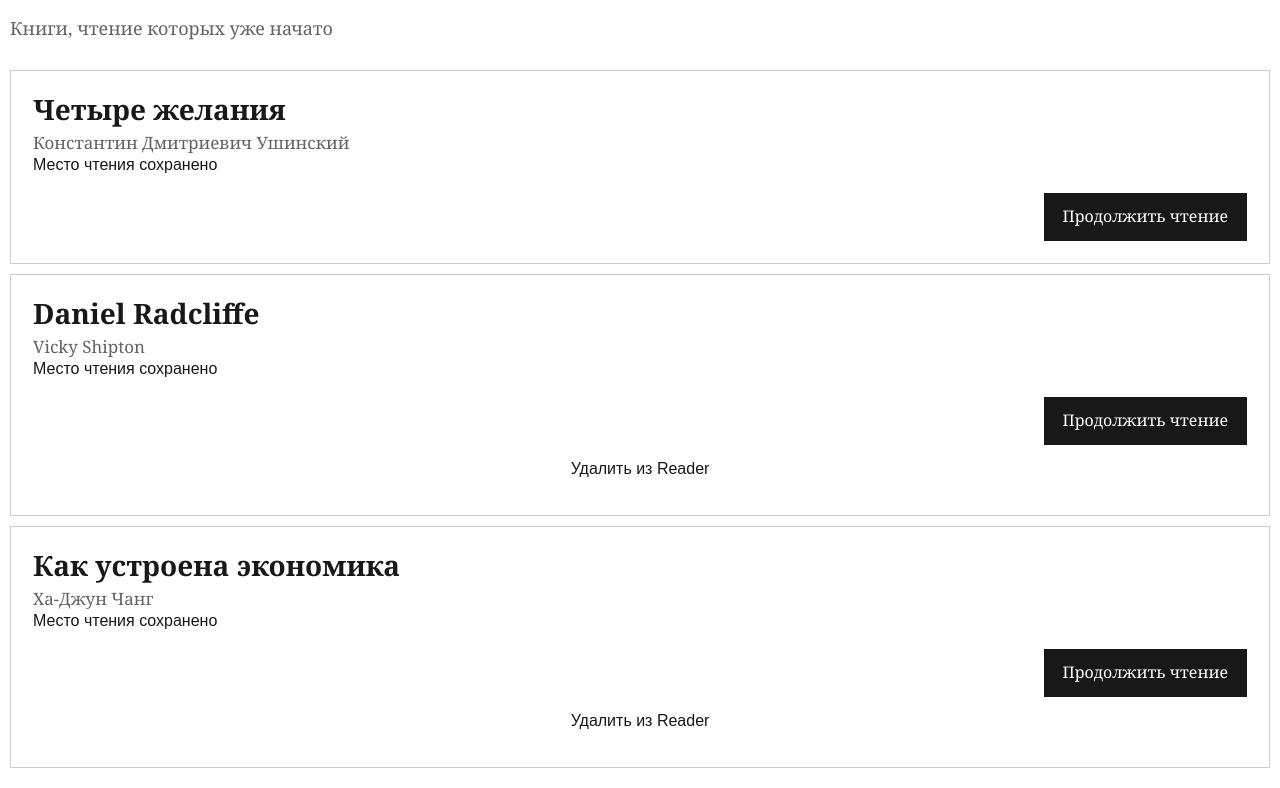
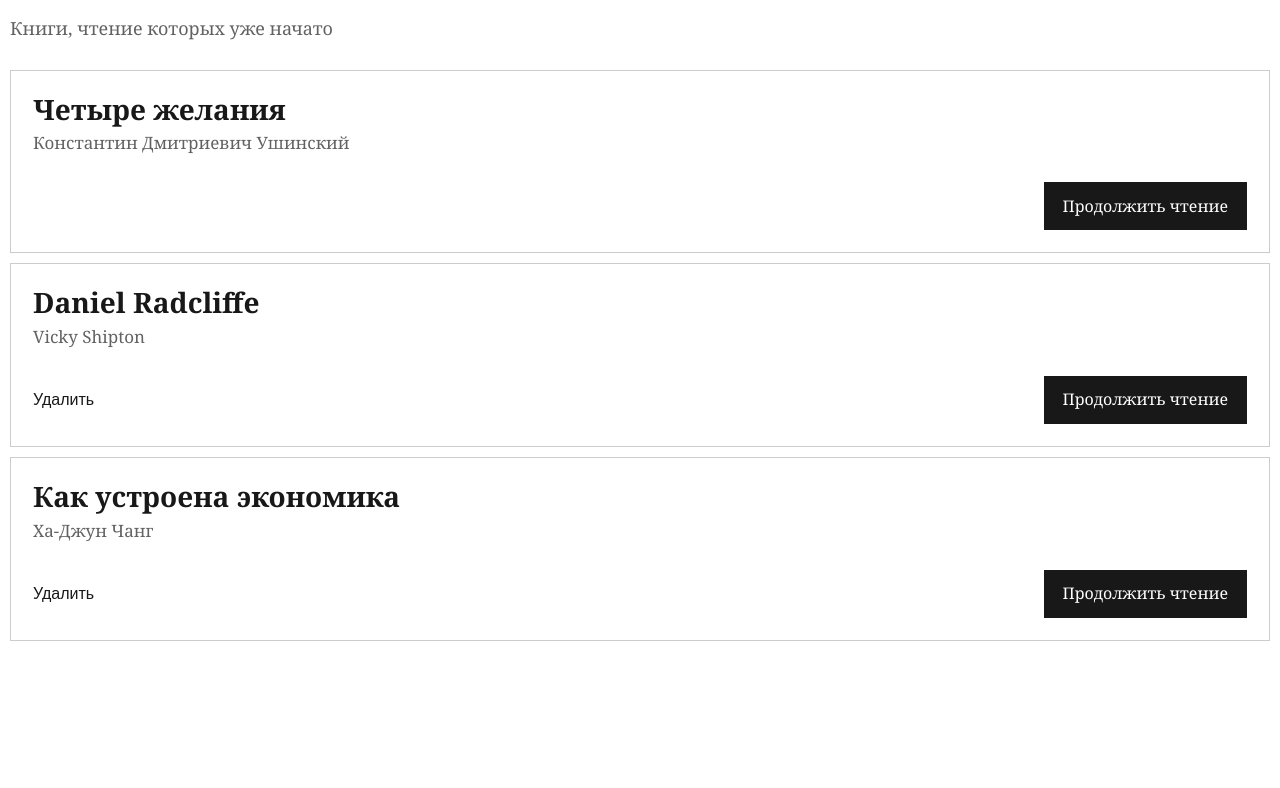
Before and after one commit to kubasovp/kubasovp.github.io, a plain HTML site: page reader/reading.html in a window 1280 px wide. Shown: the part 67-855 px from the top of the page. After the commit the page ends 800 px from the top, so only its background shows below. Drawn offline with Linux system fonts and the light colour scheme.

Commit message:
Simplify reading cards and add delete confirmation

```diff
--- a/reader/reading.html
+++ b/reader/reading.html
@@ -4,7 +4,7 @@
     <meta charset="utf-8" />
     <meta name="viewport" content="width=device-width, initial-scale=1" />
     <title>Читаю сейчас — Reader</title>
-    <link rel="stylesheet" href="styles.css?v=5" />
+    <link rel="stylesheet" href="styles.css?v=6" />
   </head>
   <body>
     <main class="library" aria-labelledby="reading-title">
@@ -23,24 +23,27 @@
         <article class="book-card">
           <h2 class="book-card__title">Четыре желания</h2>
           <p class="book-card__author">Константин Дмитриевич Ушинский</p>
-          <p class="book-card__status">Место чтения сохранено</p>
-          <a class="button button_primary book-card__action" href="index.html">Продолжить чтение</a>
+          <div class="book-card__actions">
+            <a class="button button_primary book-card__action" href="index.html">Продолжить чтение</a>
+          </div>
         </article>
 
         <article class="book-card">
           <h2 class="book-card__title">Daniel Radcliffe</h2>
           <p class="book-card__author">Vicky Shipton</p>
-          <p class="book-card__status">Место чтения сохранено</p>
-          <a class="button button_primary book-card__action" href="index.html">Продолжить чтение</a>
-          <button class="button button_text book-card__delete" type="button">Удалить из Reader</button>
+          <div class="book-card__actions">
+            <button class="button button_text book-card__delete" type="button" onclick="confirm('Удалить книгу из Reader?')">Удалить</button>
+            <a class="button button_primary book-card__action" href="index.html">Продолжить чтение</a>
+          </div>
         </article>
 
         <article class="book-card">
           <h2 class="book-card__title">Как устроена экономика</h2>
           <p class="book-card__author">Ха-Джун Чанг</p>
-          <p class="book-card__status">Место чтения сохранено</p>
-          <a class="button button_primary book-card__action" href="index.html">Продолжить чтение</a>
-          <button class="button button_text book-card__delete" type="button">Удалить из Reader</button>
+          <div class="book-card__actions">
+            <button class="button button_text book-card__delete" type="button" onclick="confirm('Удалить книгу из Reader?')">Удалить</button>
+            <a class="button button_primary book-card__action" href="index.html">Продолжить чтение</a>
+          </div>
         </article>
       </div>
     </main>
```
